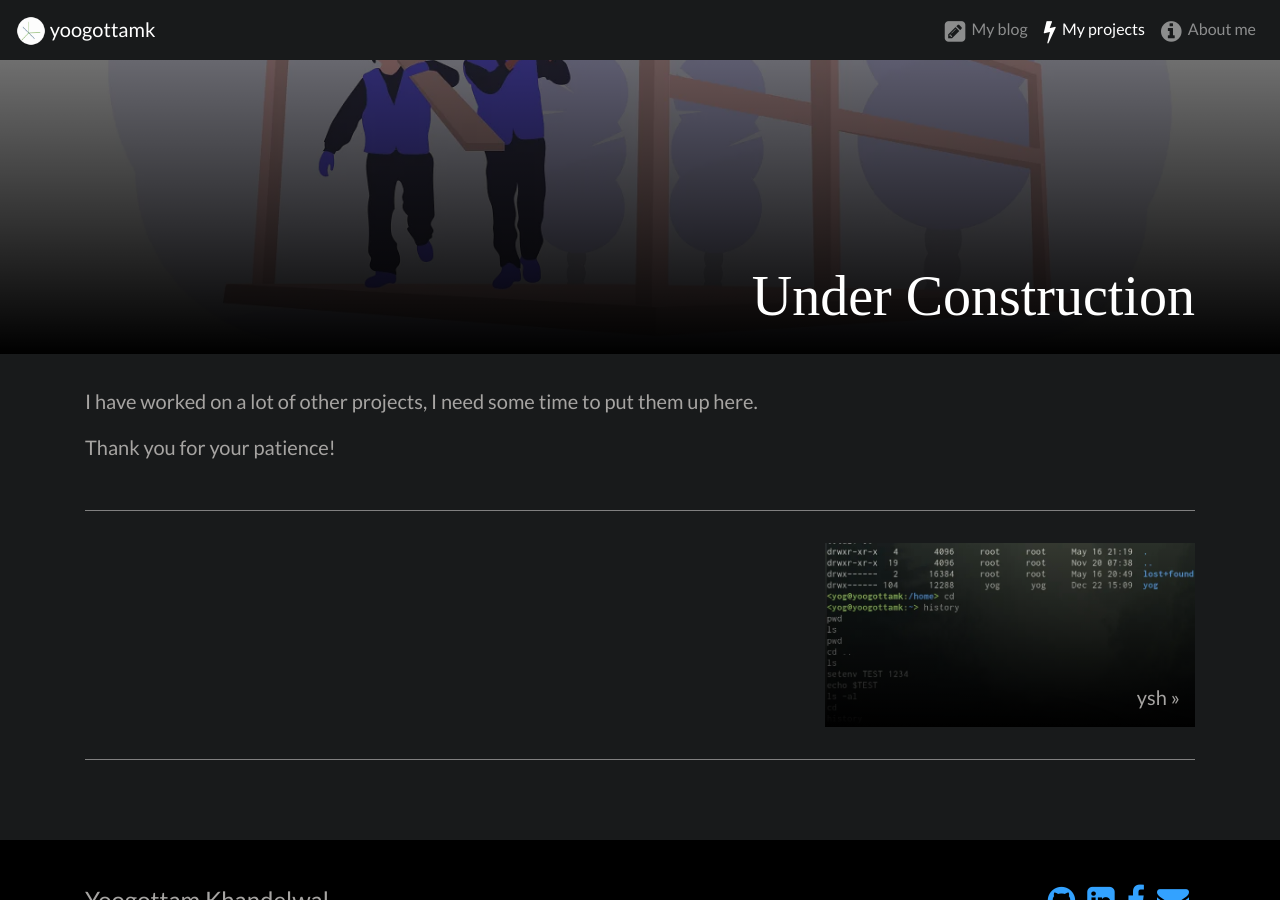
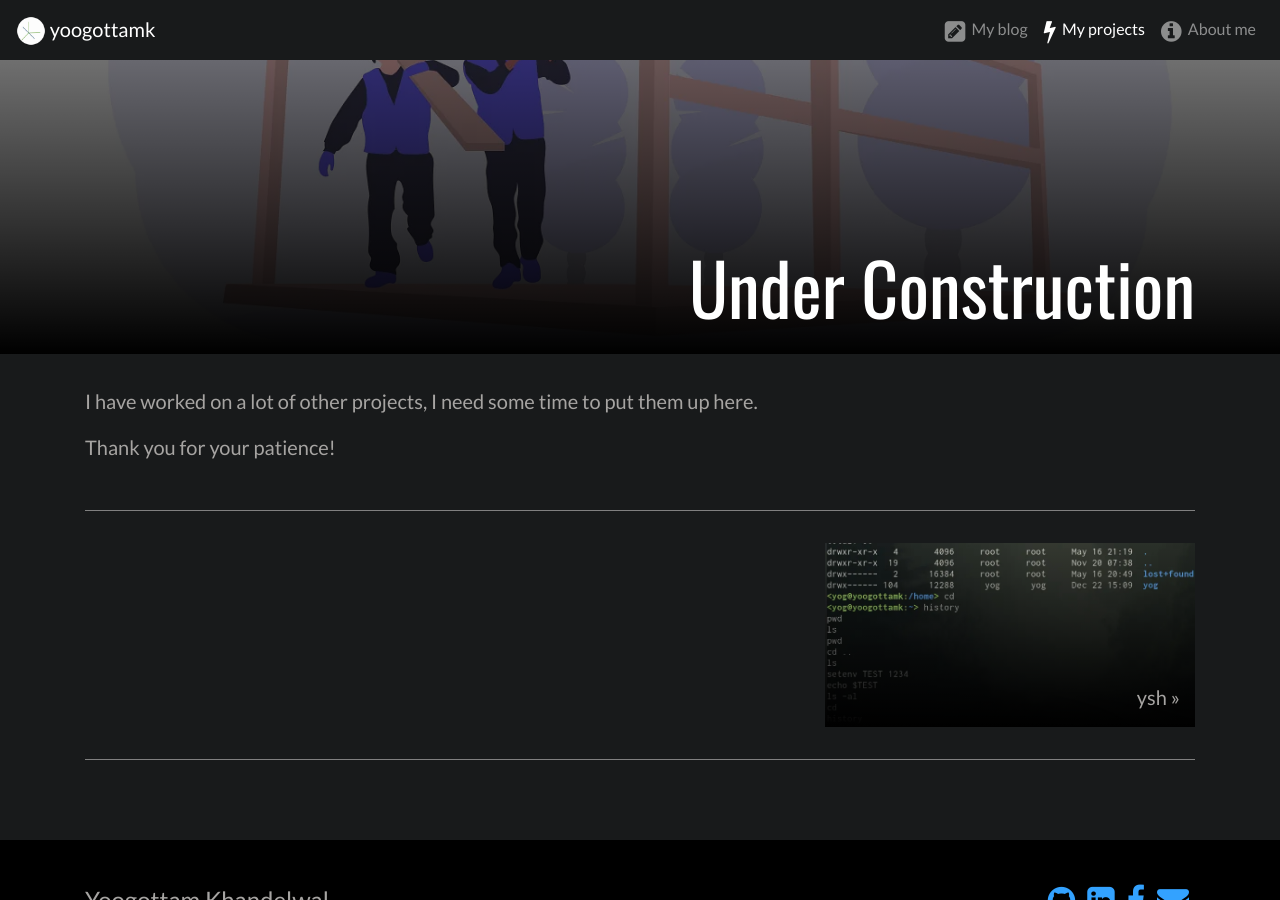
Before and after one commit to yoogottamk/yoogottamk.github.io, a Jekyll site: the page built from _projects/under-construction.md, in a window 1280 px wide and 900 px high, scrolled down 381 px. Built offline with Jekyll 4.4.1, drawn with Linux system fonts in a browser that asks for light colours.

Commit message:
more changes

```diff
--- a/_data/fonts.yml
+++ b/_data/fonts.yml
@@ -1,7 +1,7 @@
 /blog/:
   - "https://fonts.googleapis.com/css2?family=Bebas+Neue&family=Oswald&display=swap"
 /projects/:
-  - "https://fonts.googleapis.com/css2?family=Bebas+Neue&display=swap"
+  - "https://fonts.googleapis.com/css2?family=Bebas+Neue&family=Oswald&display=swap"
 /about/:
   - "https://fonts.googleapis.com/css2?family=Fira+Mono&display=swap"
   - "https://cdn.rawgit.com/konpa/devicon/df6431e323547add1b4cf45992913f15286456d3/devicon.min.css"
--- a/css/blog.css
+++ b/css/blog.css
@@ -76,6 +76,10 @@
     font-weight: bold;
 }
 
+h4.card-title {
+    font-family: "Oswald";
+}
+
 @media (max-width: 600px) {
     .md-form input {
         width: 85%;
--- a/css/post.css
+++ b/css/post.css
@@ -25,7 +25,7 @@
 }
 
 .jumbotron > .container > h1 {
-    font-size: 3.5rem;
+    font-size: 4.5rem;
 }
 
 /*
```
Also changed, not shown: assets/images/posts/edit-vim.webp.
